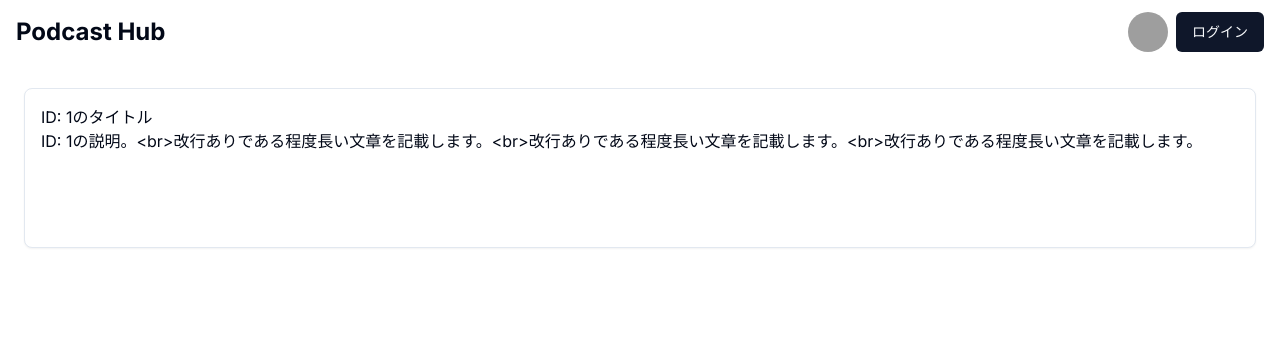
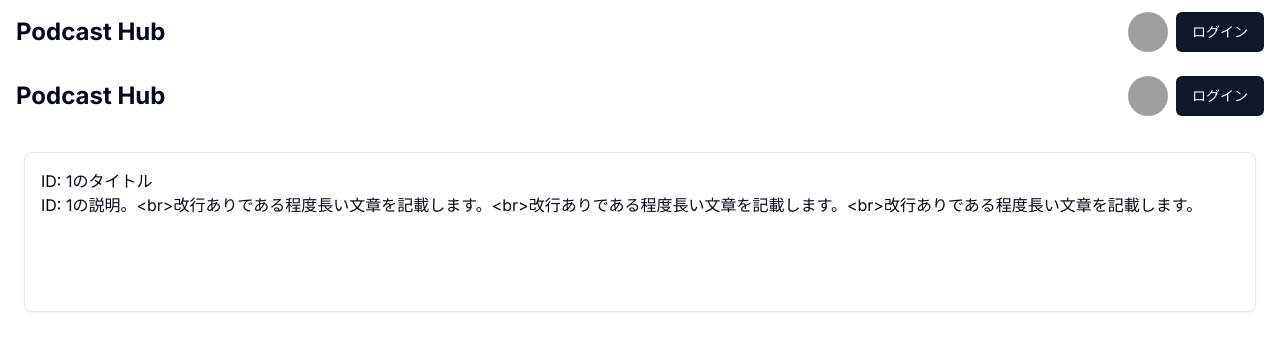
Before and after one commit to TokiyaHorikawa/podcast-hub, a Next.js app: page /contents/1 in a window 1280 px wide. Shown: the top 350 px of the page. Built offline with nearby package versions, Linux system fonts and the light colour scheme; grey boxes are pictures that could not be loaded.

Commit message:
chore: HeaderをLayoutに移動しました

```diff
--- a/src/app/layout.tsx
+++ b/src/app/layout.tsx
@@ -1,6 +1,7 @@
 import type { Metadata } from "next";
 import { Inter } from "next/font/google";
 import "./globals.css";
+import Header from "@/components/Header";
 
 const inter = Inter({ subsets: ["latin"] });
 
@@ -16,7 +17,12 @@ export default function RootLayout({
 }>) {
   return (
     <html lang="en">
-      <body className={inter.className}>{children}</body>
+      <body className={inter.className}>
+        <div className="flex flex-col min-h-screen">
+          <Header />
+          {children}
+        </div>
+      </body>
     </html>
   );
 }
--- a/src/app/page.tsx
+++ b/src/app/page.tsx
@@ -4,8 +4,6 @@ import { ScrollArea } from "@/components/ui/scroll-area";
 
 export default function Home() {
   return (
-    <div className="flex flex-col min-h-screen">
-      <Header />
     <div className="flex flex-1">
       <main className="flex-1 p-6">
         <ScrollArea className="h-[calc(100vh-100px)]">
@@ -19,6 +17,5 @@ export default function Home() {
         </ScrollArea>
       </main>
     </div>
-    </div>
   );
 }
```
Lines whose indentation alone changed are shown as unchanged.
